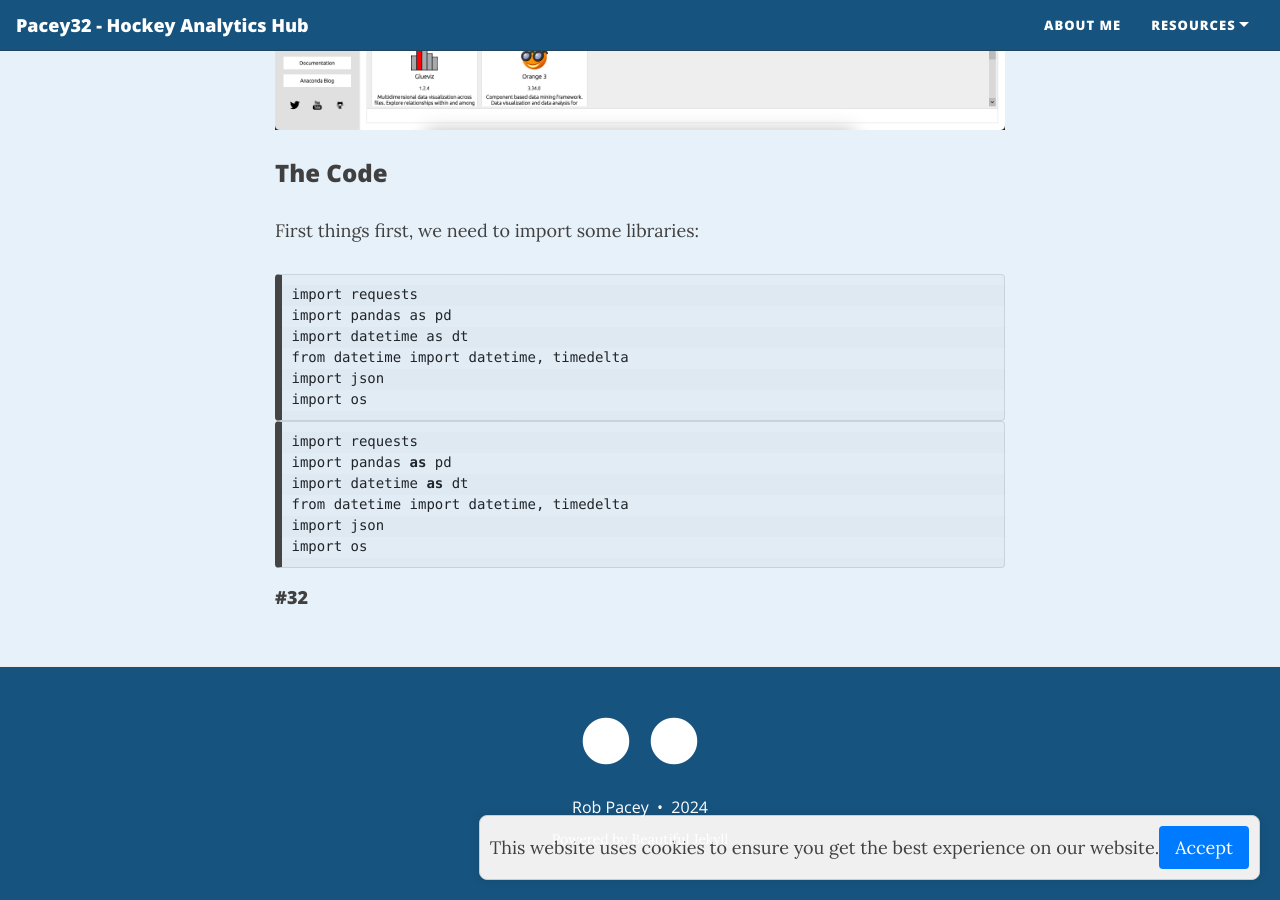
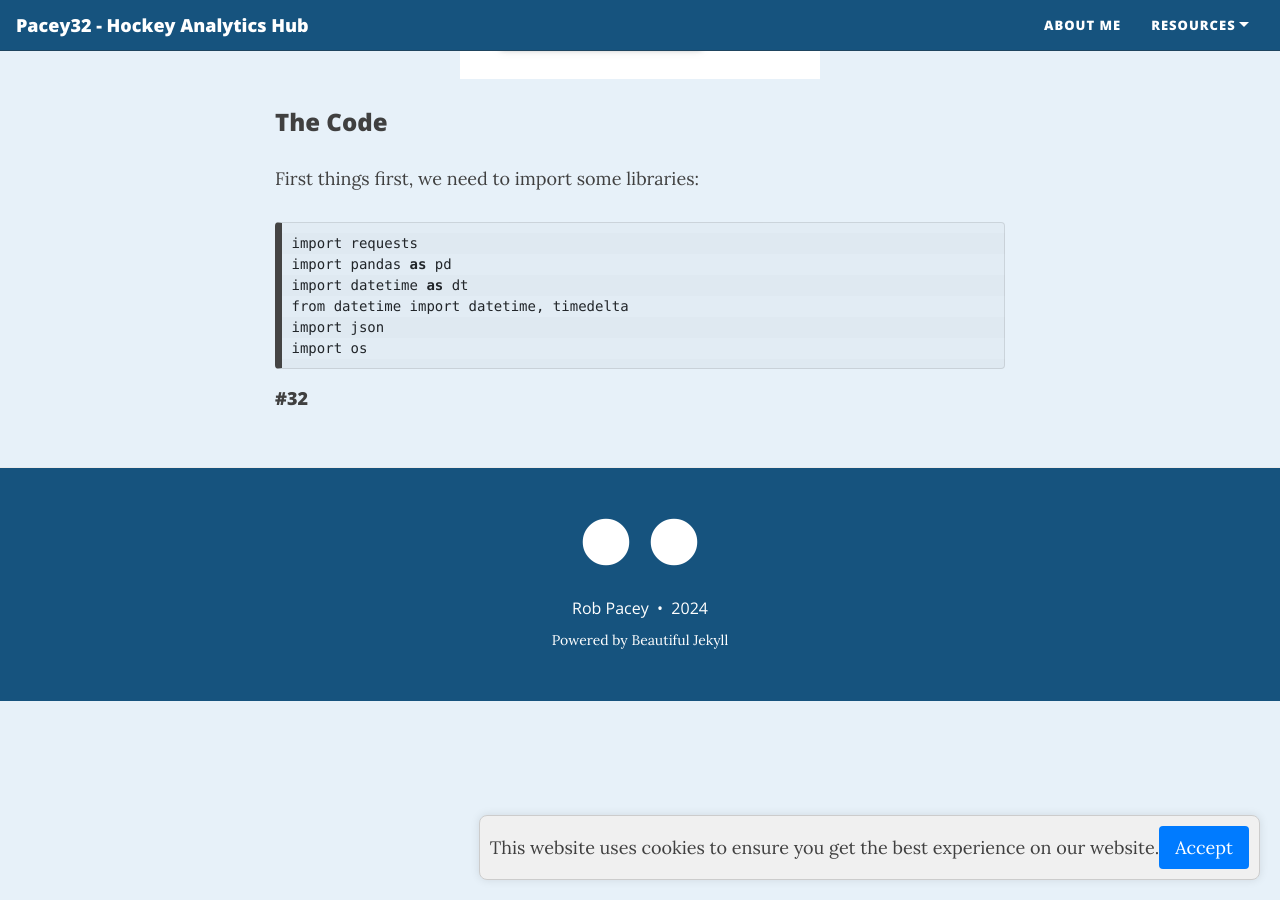
Before and after one commit to robpacey32/robpacey32.github.io, a Jekyll site: the page built from howto.md, in a window 1280 px wide and 900 px high, scrolled down 1478 px. Built offline with Jekyll 4.4.1, drawn with Linux system fonts in a browser that asks for light colours; nearby versions of some CDN libraries.

Commit message:
Update howto.md

````diff
--- a/howto.md
+++ b/howto.md
@@ -15,19 +15,10 @@ There are many different ways to do this.  My preference is to run python script
 ![AnacondaScreenshot](/assets/img/AnacondaScreenshot.png){: .mx-auto.d-block :}
 
 You can then open a notebook:
-![AnacondaScreenshot2](/assets/img/AnacondaScreenshot.png){: .mx-auto.d-block :}
+![AnacondaScreenshot2](/assets/img/AnacondaScreenshot2.png){: .mx-auto.d-block :}
 
 ### The Code
 First things first, we need to import some libraries:
-
-~~~
-import requests
-import pandas as pd
-import datetime as dt
-from datetime import datetime, timedelta
-import json
-import os
-~~~
 
 ```python
 import requests
````
